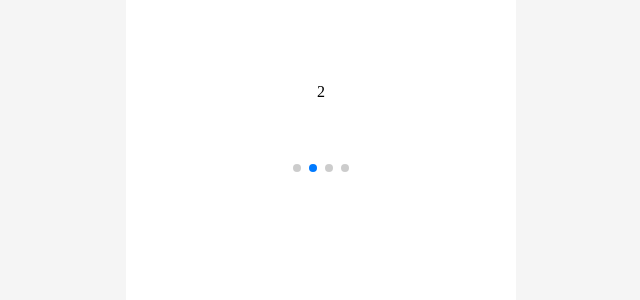
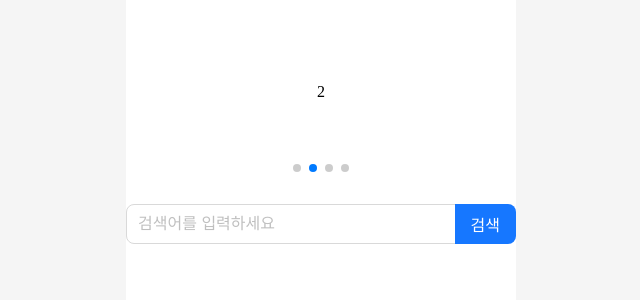
Before and after one commit to dongsubnambuk/Reload_F5, a React (Create React App) app in the folder reload-front/: page / in a window 1280 px wide. Shown: the top 300 px of the page, without its empty margins (319-959 px from the left). Built offline with nearby package versions, Linux system fonts and the light colour scheme.

Commit message:
검색창 추가 및 설치리스트 파일 추가

```diff
--- a/reload-front/package.json
+++ b/reload-front/package.json
@@ -9,6 +9,7 @@
     "@testing-library/jest-dom": "^5.17.0",
     "@testing-library/react": "^13.4.0",
     "@testing-library/user-event": "^13.5.0",
+    "antd": "^5.21.2",
     "react": "^18.3.1",
     "react-dom": "^18.3.1",
     "react-router": "^6.26.2",
--- a/reload-front/src/CSS/MainPage.css
+++ b/reload-front/src/CSS/MainPage.css
@@ -19,3 +19,14 @@
     font-size: 18px;
     margin-bottom: 4px;
   }
+
+  /* Search.css */
+.search-container {
+  margin-top: 20px;
+  text-align: center;
+}
+
+.search-box {
+  max-width: 400px;
+  margin: 0 auto;
+}
--- a/reload-front/src/pages/MainPage.jsx
+++ b/reload-front/src/pages/MainPage.jsx
@@ -3,12 +3,16 @@ import { Swiper, SwiperSlide } from 'swiper/react';
 import 'swiper/css'; // Swiper 기본 CSS
 import 'swiper/css/navigation'; // Navigation 모듈의 CSS
 import 'swiper/css/pagination'; // Pagination 모듈의 CSS
-import '../CSS/MainPage.css';
+import '../CSS/MainPage.css'; // MainPage 관련 CSS
 import { Navigation, Pagination, Autoplay } from 'swiper/modules'; // 모듈을 swiper/modules에서 가져오기
+import { Input } from 'antd'; // Ant Design의 Input 모듈을 가져오기
 
-const MainPage = () =>{
+const { Search } = Input;
 
-    return(
+const MainPage = () => {
+    const onSearch = (value) => console.log(value); // 검색창에서 입력된 값을 처리하는 함수
+
+    return (
         <>
             <div className="swiper-container">
                 <Swiper
@@ -34,6 +38,18 @@ const MainPage = () =>{
                     </SwiperSlide>
                 </Swiper>
             </div>
+
+
+            <div className="search-container">
+                <div className="search-box">
+                    <Search
+                        placeholder="검색어를 입력하세요"
+                        enterButton="검색"
+                        size="large"
+                        onSearch={onSearch} // 검색 버튼 클릭 시 실행될 함수
+                    />
+                </div>
+            </div>
         </>
     );
 };
```
Also changed, not shown: reload-front/src/InstallList.txt (added), 1 other file (tests, documents, lock files or other folders). Lines whose indentation alone changed are shown as unchanged.
